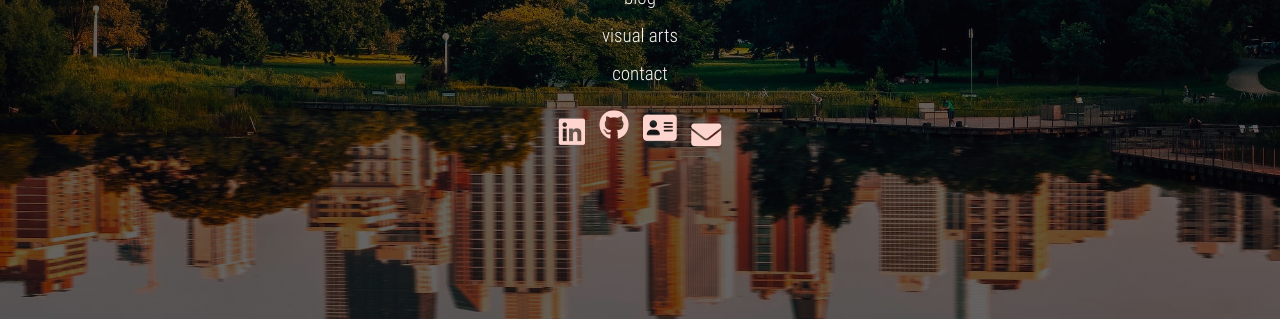
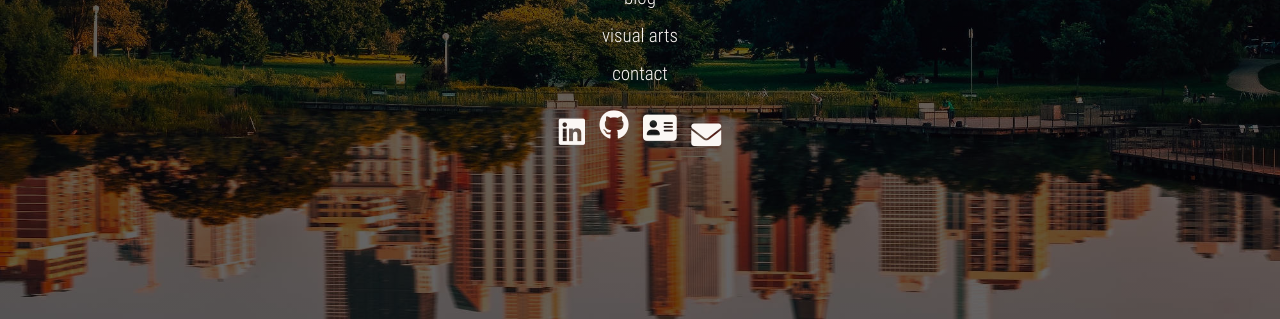
Before and after one commit to allyth/allyth.me, a Jekyll site: the page built from index.html, in a window 1280 px wide. Shown: the part 575-894 px from the top of the page. Built offline with Jekyll 4.4.1, drawn with Linux system fonts in a browser that asks for light colours.

Commit message:
Change side menu icon color

```diff
--- a/_sass/main.scss
+++ b/_sass/main.scss
@@ -1,6 +1,6 @@
 $backgroundColor: #FBF7F4;
 $bodyColor: #000000;
-$menuIconColor: #fdd4ce;
+$menuIconColor: #FBF7F4;
 $bodyFont: -apple-system,BlinkMacSystemFont,"Segoe UI",Helvetica,Arial,sans-serif,"Apple Color Emoji","Segoe UI Emoji","Segoe UI Symbol";
 @font-face { font-family: Barcelony; src: url('/assets/fonts/barcelony/Barcelony.ttf'); }
 @font-face { font-family: 'Roboto Light'; src: url('/assets/fonts/roboto/RobotoCondensed-Light.ttf'); }
```
